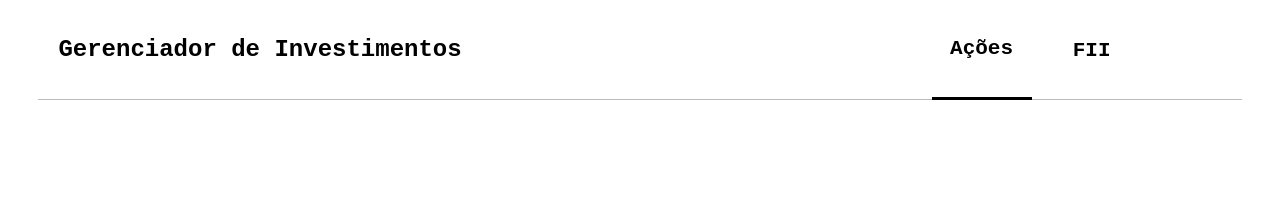
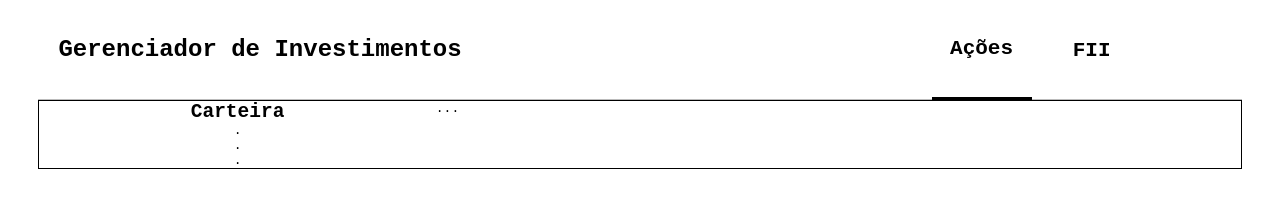
Before and after one commit to Devjuanfonte/Gerenciador-de-investimentos, a plain HTML site: page index.html in a window 1280 px wide. Drawn offline with Linux system fonts and the light colour scheme.

Commit message:
Iniciando a construção do container de ativos e porcentagem de carteira

```diff
--- a/Assets/Css/style.css
+++ b/Assets/Css/style.css
@@ -54,3 +54,16 @@ flex: 1;
 .box.active{
     border-bottom: 3px #000 solid;
 }
+/*Inicio do css para aside, Box de ativos e porcentagem dos ativos na carteira  */
+.asideContainer{
+    height: auto;
+    display: flex;
+    border: 1px solid #000;
+}
+.infoCarteira{
+    width: 33%;
+    display: flex;
+    flex-direction: column;
+    justify-content: center;
+    align-items: center;
+}
--- a/index.html
+++ b/index.html
@@ -23,6 +23,21 @@
             </div>
         </div>
     </header>
+    <aside class="asideBox" id="ativos">
+        <div class="asideContainer globalContainer">
+            <div class="infoCarteira">
+                <h1 class="boxTitle">Carteira</h1>
+                <div class="listaAtivos">
+                    <div id="ativo">.</div>
+                    <div id="ativo">.</div>
+                    <div id="ativo">.</div>
+                </div>
+            </div>
+            <div class="infoAtivos">
+                ...
+            </div>
+        </div>
+    </aside>
 
 
 
```
